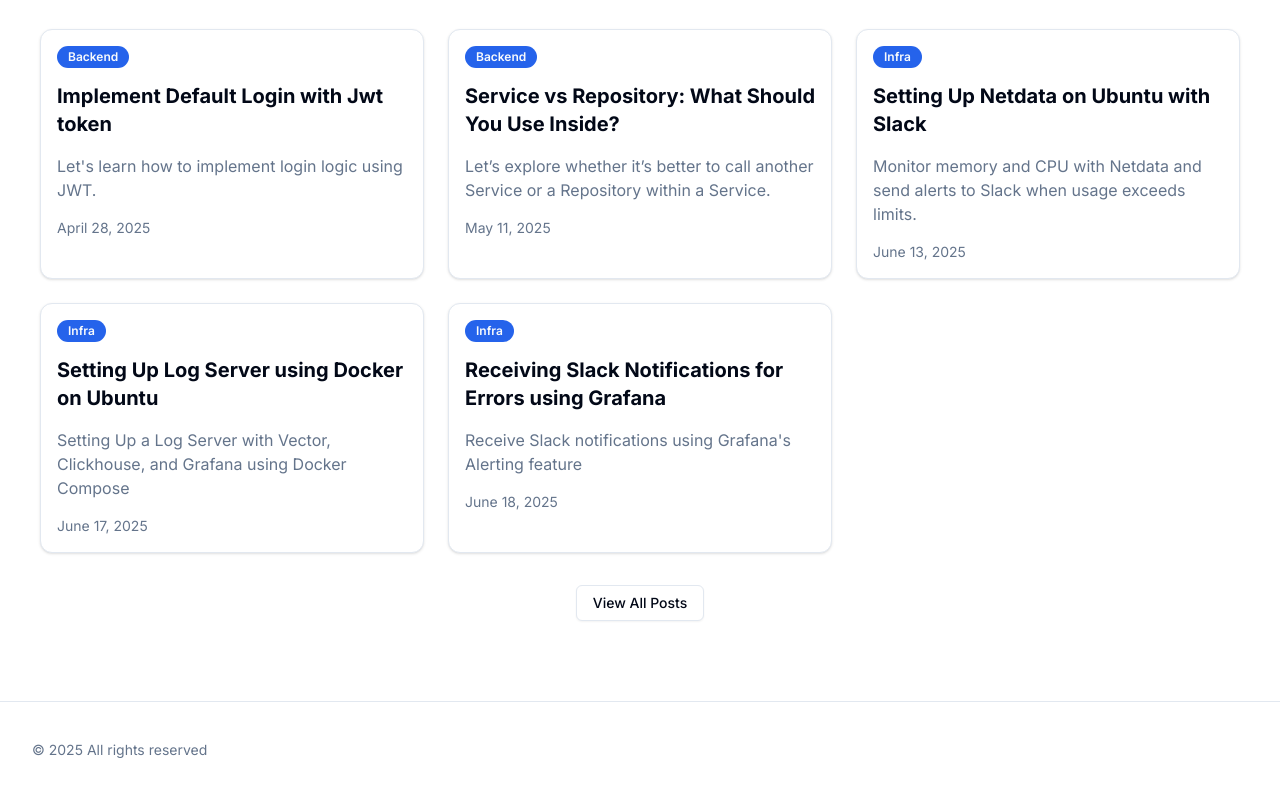
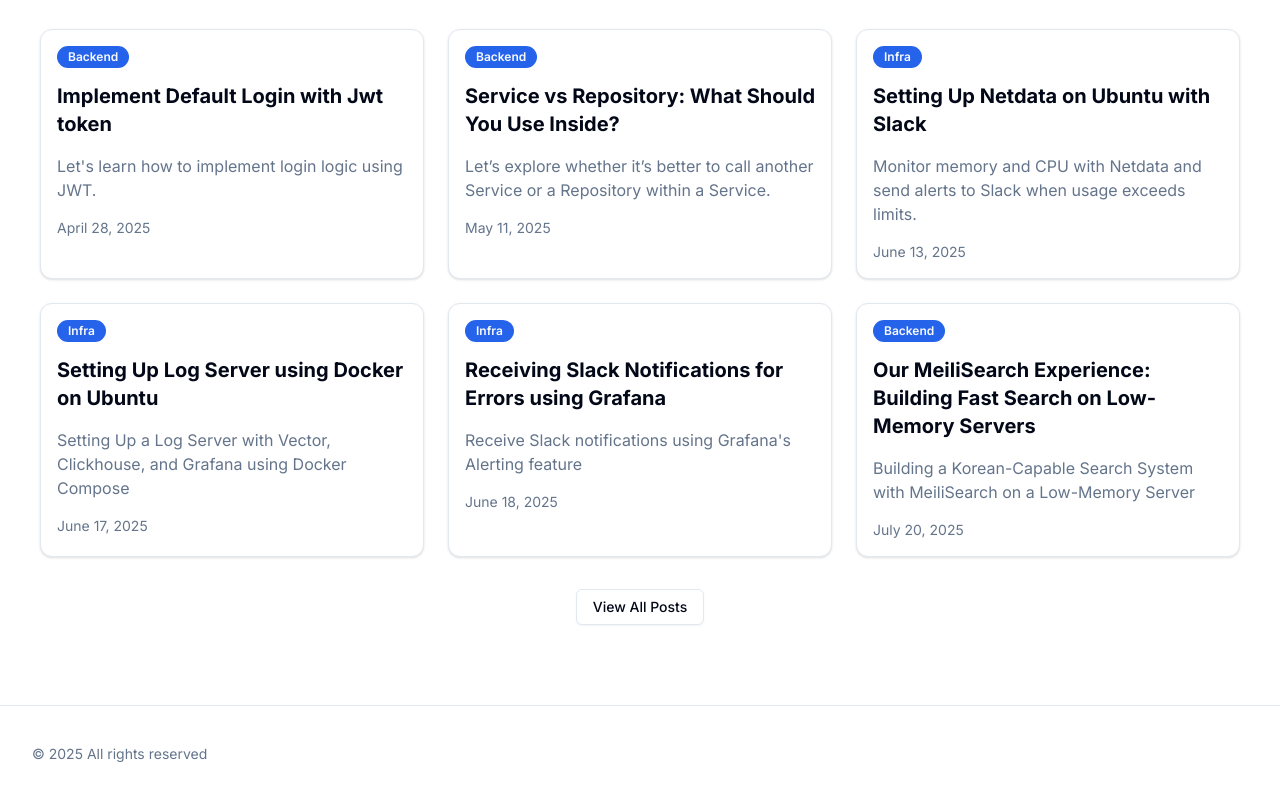
Before and after one commit to pkt369/junlog.dev, a Next.js app: page / in a window 1280 px wide. Shown: the part 633-1433 px from the top of the page. Built offline with nearby package versions, Linux system fonts and the light colour scheme; no server answers.

Commit message:
add meilisearch review in recent posting

```diff
--- a/app/page.tsx
+++ b/app/page.tsx
@@ -142,6 +142,24 @@ function FeaturedPosts() {
       tags: ["Infra", "Log", "Clickhouse", "Grafana", "Slack", "Alert"],
       slug: "setting-up-grafana-slack",
     },
+    {
+      id: "6",
+      title: {
+        ko: "MeiliSearch 사용 후기: 적은 메모리로 검색 기능 구현하기",
+        en: "Our MeiliSearch Experience: Building Fast Search on Low-Memory Servers",
+      },
+      excerpt: {
+        ko: "한글을 지원하는 MeiliSearch 로 적은 메모리로 검색을 구현한 후기",
+        en: "Building a Korean-Capable Search System with MeiliSearch on a Low-Memory Server",
+      },
+      date: "2025-07-20",
+      category: {
+        ko: "Backend",
+        en: "Backend",
+      },
+      tags: ["Search", "Database", "Spring Boot", "Docker", "Java"],
+      slug: "search-meilisearch",
+    },
   ]
 
   return (
```
